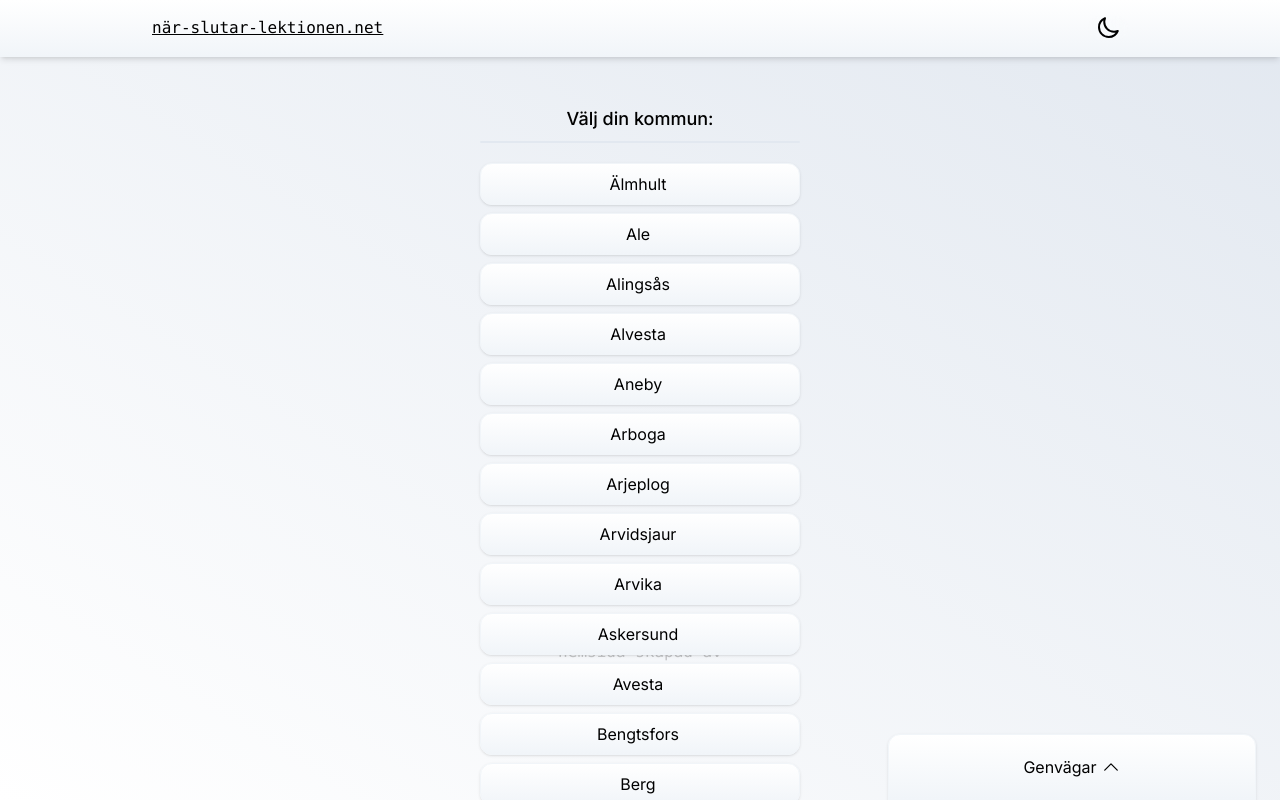
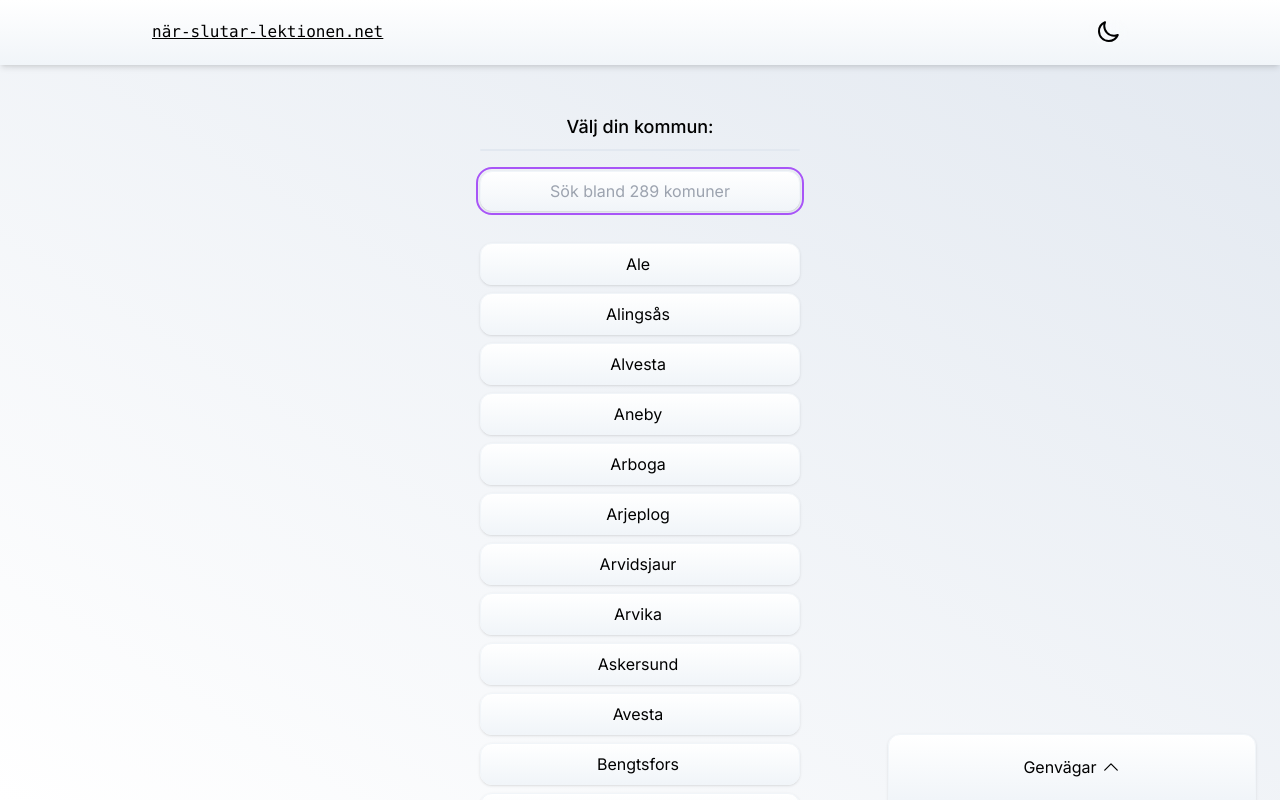
Before and after one commit to balazshevesi/nar-slutar-lektionen, a Next.js app: page / in a window 1280 px wide. Built offline with nearby package versions, Linux system fonts and the light colour scheme; no server answers; what tailwindcss-animated, tailwindcss-animation-delay would draw is missing.

Commit message:
Make ListContainer component

```diff
--- a/src/app/[kommun]/[skola]/AngeSchemaID.tsx
+++ b/src/app/[kommun]/[skola]/AngeSchemaID.tsx
@@ -22,8 +22,10 @@ export default function AngeSchemaID({ skola }: { skola: string }) {
       <Title2>Ange ditt schema-id:</Title2>
       <div className="flex w-full items-center gap-2">
         <input
+          autoFocus
+          placeholder="Ange ditt schema-id"
           type="text"
-          className="outline-primary h-10 grow rounded-xl border border-slate-100 bg-gradient-to-t from-slate-100 to-white px-4 text-center shadow outline-2 outline-offset-2 focus:outline dark:border-slate-700 dark:from-slate-800 dark:to-slate-900 dark:text-white"
+          className="h-10 grow rounded-xl border border-slate-100 bg-gradient-to-t from-slate-100 to-white px-4 text-center shadow outline-2 outline-offset-2 outline-primary focus:outline dark:border-slate-700 dark:from-slate-800 dark:to-slate-900 dark:text-white"
           onInput={(e: React.ChangeEvent<HTMLInputElement>) => {
             setSchemaId(e.target.value);
           }}
@@ -37,7 +39,7 @@ export default function AngeSchemaID({ skola }: { skola: string }) {
           onClick={() => {
             search(schemaId);
           }}
-          className="outline-primary flex h-10 w-20 items-center justify-center rounded-xl border border-slate-100 bg-gradient-to-t from-slate-100 to-white shadow outline-2 outline-offset-2 focus:outline dark:border-slate-700 dark:from-slate-800 dark:to-slate-900 dark:text-white"
+          className="flex h-10 w-20 items-center justify-center rounded-xl border border-slate-100 bg-gradient-to-t from-slate-100 to-white shadow outline-2 outline-offset-2 outline-primary focus:outline dark:border-slate-700 dark:from-slate-800 dark:to-slate-900 dark:text-white"
         >
           <MagnifyingGlassIcon className="h-5 w-5" />
         </button>
--- a/src/app/[kommun]/[skola]/KlassLista.tsx
+++ b/src/app/[kommun]/[skola]/KlassLista.tsx
@@ -2,6 +2,7 @@ import sleep from "@/utils/debug/sleep";
 import getUnitGuidFromSkola from "@/utils/scheduleFetching/getUnitGuidFromSkola";
 
 import NavigateBtn from "@/components/general/NavigateBtn";
+import ListContainer, { ListItem } from "@/components/layout/ListContainer";
 
 import fetchKlassLista from "./fetchKlassLista";
 
@@ -14,13 +15,15 @@ export default async function KlassLista({
 }) {
   const unitGuid = await getUnitGuidFromSkola(komun, decodeURIComponent(skola));
   const klassLista = await fetchKlassLista(komun, unitGuid);
-  return klassLista.map((item: any, i: number) => {
-    return (
-      <NavigateBtn
-        namn={item.groupName}
-        routeName={`./${skola}/${item.groupName}`}
-        key={item.groupName}
-      />
-    );
+
+  console.log("klassLista", klassLista);
+
+  const listItems: ListItem[] = klassLista.map((item: any) => {
+    const newItem = item;
+    newItem.route = `/${komun}/${skola}/${item.groupName}`;
+    newItem.namn = item.groupName;
+    return newItem;
   });
+
+  return <ListContainer listItems={listItems} stuff="klasser" />;
 }
--- a/src/app/[kommun]/[skola]/page.tsx
+++ b/src/app/[kommun]/[skola]/page.tsx
@@ -21,7 +21,7 @@ export default function Page({
     <>
       <Section>
         <AngeSchemaID skola={skola} />
-        <div className=" mt-12 flex w-full flex-col items-center gap-2">
+        <div className=" mt-20 flex w-full flex-col items-center gap-2">
           <Title2>Eller välj schema:</Title2>
           <div
             className=" pb-4 text-center text-sm opacity-70"
--- a/src/app/[kommun]/page.tsx
+++ b/src/app/[kommun]/page.tsx
@@ -1,6 +1,7 @@
 import { komunToSkola24 } from "@/utils/sanitize/komunToSkola24";
 
 import Title2 from "@/components/general/Title2";
+import ListContainer, { ListItem } from "@/components/layout/ListContainer";
 import Section from "@/components/layout/Section";
 
 import NavigateBtn from "../../components/general/NavigateBtn";
@@ -11,21 +12,20 @@ export default async function Page({ params }: { params: { kommun: string } }) {
 
   const listOfUnits = await fetchSkolor(`${komunToSkola24(komun)}.skola24.se`);
 
+  console.log("listOfUnits", listOfUnits);
+
+  const listItems: ListItem[] = listOfUnits.map((item: any) => {
+    const newItem = item;
+    newItem.route = `/${komun}/${item.unitId}`;
+    newItem.namn = item.unitId;
+    return newItem;
+  });
+
   return (
     <>
       <Section>
         <Title2>Välj din skola:</Title2>
-        <div className="flex w-full flex-col gap-2">
-          {listOfUnits.map((unit: any) => {
-            return (
-              <NavigateBtn
-                key={0}
-                namn={unit.unitId}
-                routeName={`${komun}/${unit.unitId}`}
-              />
-            );
-          })}
-        </div>
+        <ListContainer autoFocus listItems={listItems} stuff="skolor" />
       </Section>
     </>
   );
--- a/src/app/page.tsx
+++ b/src/app/page.tsx
@@ -1,26 +1,22 @@
 import Title2 from "@/components/general/Title2";
+import ListContainer, { ListItem } from "@/components/layout/ListContainer";
 import Section from "@/components/layout/Section";
 
 import NavigateBtn from "../components/general/NavigateBtn";
 import kommuner from "@/data/komuner";
 
 export default function Home() {
+  const listItems: ListItem[] = kommuner.map((item: any) => {
+    const newItem = item;
+    newItem.route = `/${item.namn}`;
+    return newItem;
+  });
+
   return (
     <>
       <Section>
         <Title2>Välj din kommun:</Title2>
-        <div className="flex w-full flex-col gap-2">
-          <NavigateBtn namn="Älmhult" routeName="/Älmhult" />
-          {kommuner.map((item) => {
-            return (
-              <NavigateBtn
-                routeName={"/" + item.namn}
-                namn={item.namn}
-                key={item.namn}
-              />
-            );
-          })}
-        </div>
+        <ListContainer autoFocus listItems={listItems} stuff="komuner" />
       </Section>
     </>
   );
--- /dev/null
+++ b/src/components/layout/ListContainer.tsx
@@ -0,0 +1,62 @@
+"use client";
+
+import { useRouter } from "next/navigation";
+
+import { useState } from "react";
+
+import NavigateBtn from "../general/NavigateBtn";
+
+export interface ListItem {
+  namn: string;
+  route: string;
+}
+
+export default function ListContainer({
+  listItems,
+  stuff,
+  autoFocus = false,
+}: {
+  listItems: ListItem[];
+  stuff: string;
+  autoFocus?: boolean;
+}) {
+  const [visableList, setVisableList] = useState(listItems);
+  const router = useRouter();
+
+  return (
+    <>
+      <div className="mb-8 flex w-full items-center gap-2">
+        <input
+          autoFocus={autoFocus}
+          type="text"
+          placeholder={`Sök bland ${listItems.length} ${stuff}`}
+          className="h-10 grow rounded-xl border border-slate-100 bg-gradient-to-t from-slate-100 to-white px-4 text-center shadow outline-2 outline-offset-2 outline-primary focus:outline dark:border-slate-700 dark:from-slate-800 dark:to-slate-900 dark:text-white"
+          onInput={(e: React.ChangeEvent<HTMLInputElement>) => {
+            // setSchemaId(e.target.value);
+            setVisableList((prevState) => {
+              return listItems.filter((item) =>
+                item.namn.toLowerCase().includes(e.target.value.toLowerCase()),
+              );
+            });
+          }}
+          onKeyDown={(e) => {
+            if (e.key === "Enter")
+              if (visableList.length <= 5) router.push(visableList[0].route);
+          }}
+        />
+      </div>
+
+      <div className="flex w-full flex-col gap-2">
+        {visableList.map((item) => {
+          return (
+            <NavigateBtn
+              routeName={item.route}
+              namn={item.namn}
+              key={item.namn}
+            />
+          );
+        })}{" "}
+      </div>
+    </>
+  );
+}
--- a/src/components/layout/TopNav.tsx
+++ b/src/components/layout/TopNav.tsx
@@ -31,19 +31,14 @@ export default function TopNav() {
   const schemaId = pathname.split("/")[3];
 
   return (
-    // <div className="p-2 pt-8 text-center italic text-slate-500">
-    //   <DarkModeToggle />
-    //   Välkommen till{" "}
-    //   <span className="font-mono underline">när-slutar-lektionen.net</span>
-    // </div>
-    <div className="sticky top-0 z-50 w-full gap-1 overflow-hidden border-b border-slate-100 bg-gradient-to-t from-slate-100 to-white py-4 shadow-md  dark:border-slate-700 dark:from-slate-800 dark:to-slate-900 dark:text-white [&>svg]:hover:w-5">
-      <div className=" relative mx-auto flex max-w-5xl items-end overflow-auto whitespace-nowrap px-6 text-sm">
+    <div className="sticky top-0 z-50 w-full gap-1 overflow-hidden border-b border-slate-100 bg-gradient-to-t from-slate-100 to-white shadow-md  dark:border-slate-700 dark:from-slate-800 dark:to-slate-900 dark:text-white [&>svg]:hover:w-5">
+      <div className=" relative mx-auto flex max-w-5xl items-end overflow-auto whitespace-nowrap px-6 py-5 text-sm">
         <span className="font-mono text-base underline">
           <Link href="/">när-slutar-lektionen.net</Link>
         </span>
         <div className="flex gap-2 px-4 font-medium">
           {komun && (
-            <div className="animate-fade-right animate-once animate-duration-[400ms] animate-ease-out flex items-center gap-2">
+            <div className="flex animate-fade-right items-center gap-2 animate-duration-[400ms] animate-once animate-ease-out">
               <ChevronRightIcon className="heroicon-sw-3 h-4 w-4 opacity-50" />
               <Link
                 href={`/${komun}`}
@@ -54,7 +49,7 @@ export default function TopNav() {
             </div>
           )}
           {skola && (
-            <div className="animate-fade-right animate-once animate-duration-[400ms] animate-ease-out flex items-center gap-2">
+            <div className="flex animate-fade-right items-center gap-2 animate-duration-[400ms] animate-once animate-ease-out">
               <ChevronRightIcon className="heroicon-sw-3 h-4 w-4 opacity-50" />
               <Link
                 href={`/${komun}/${skola}`}
@@ -65,7 +60,7 @@ export default function TopNav() {
             </div>
           )}
           {skola && schemaId && (
-            <div className="animate-fade-right animate-once animate-duration-[400ms] animate-ease-out flex items-center gap-2">
+            <div className="flex animate-fade-right items-center gap-2 animate-duration-[400ms] animate-once animate-ease-out">
               <ChevronRightIcon className="heroicon-sw-3 h-4 w-4 opacity-50" />
               <Link
                 href={`/${komun}/${skola}/${schemaId}`}
```
Also changed, not shown: 1 other file (tests, documents, lock files or other folders).
